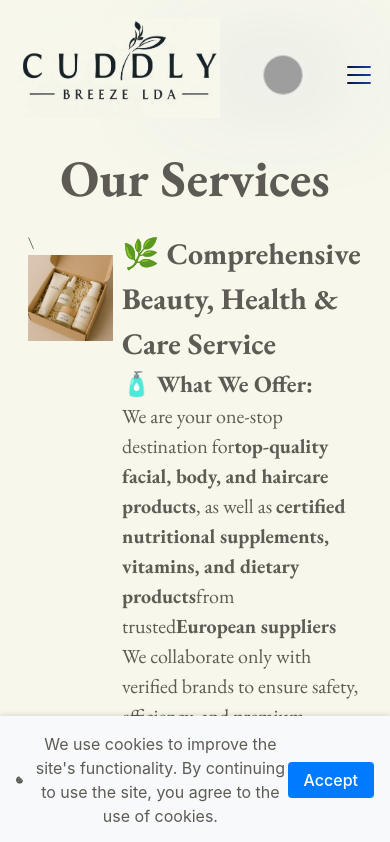
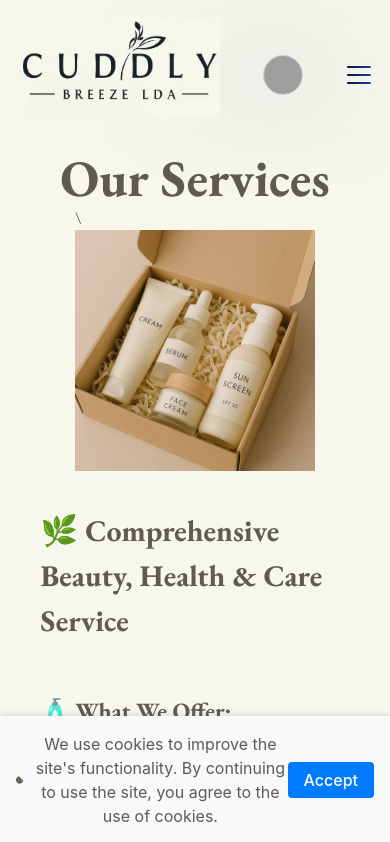
Before and after one commit to SPAWNKID19XX/cuddly, a React (Vite) app in the folder client/: page /services/products in a window 390 px wide. Shown: the top 842 px of the page. Built offline with nearby package versions, Linux system fonts and the light colour scheme; grey boxes are pictures that could not be loaded.

Commit message:
[ADD] services subtitles mobile

```diff
--- a/client/src/components/ServiceLab/ServiceLab.css
+++ b/client/src/components/ServiceLab/ServiceLab.css
@@ -2,3 +2,29 @@
     text-align: left;
     margin-bottom: 0;
 }
+
+
+.servoces-area .service-text-area h2{
+        margin-top: 30px;
+    }
+
+.servoces-area .service-text-area h3{
+        margin-top: 50px ;
+    }
+
+@media (max-width: 768px) {
+    .servoces-area .services-container {
+        flex-direction: column;
+        margin: auto;
+    }
+
+    .servoces-area .service-image-area{
+        width: 70%;
+        margin: 0 auto;
+    }
+
+    .servoces-area .service-text-area{
+        width: 90%;
+        margin: 0 auto;
+    }
+}
```
